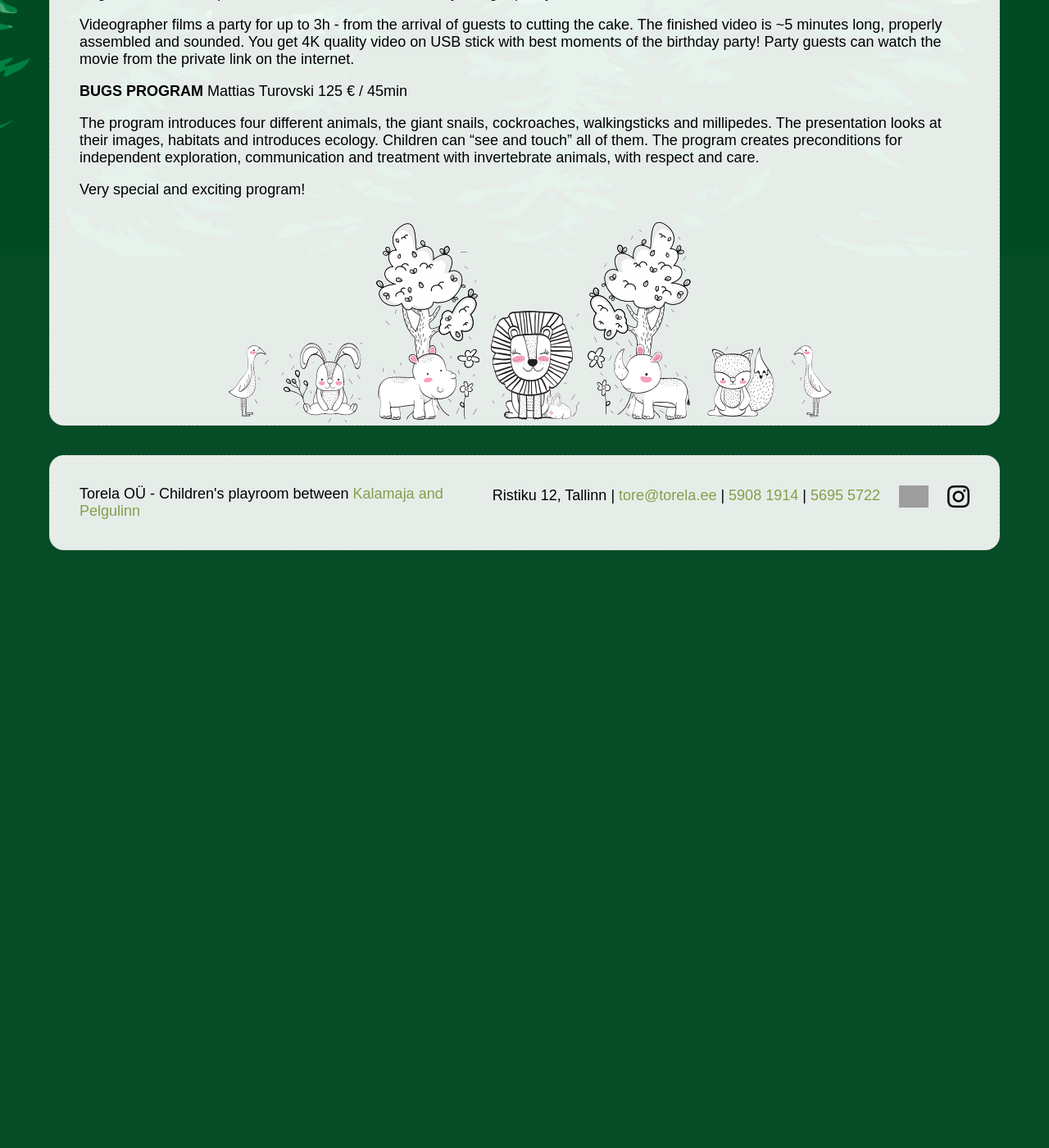
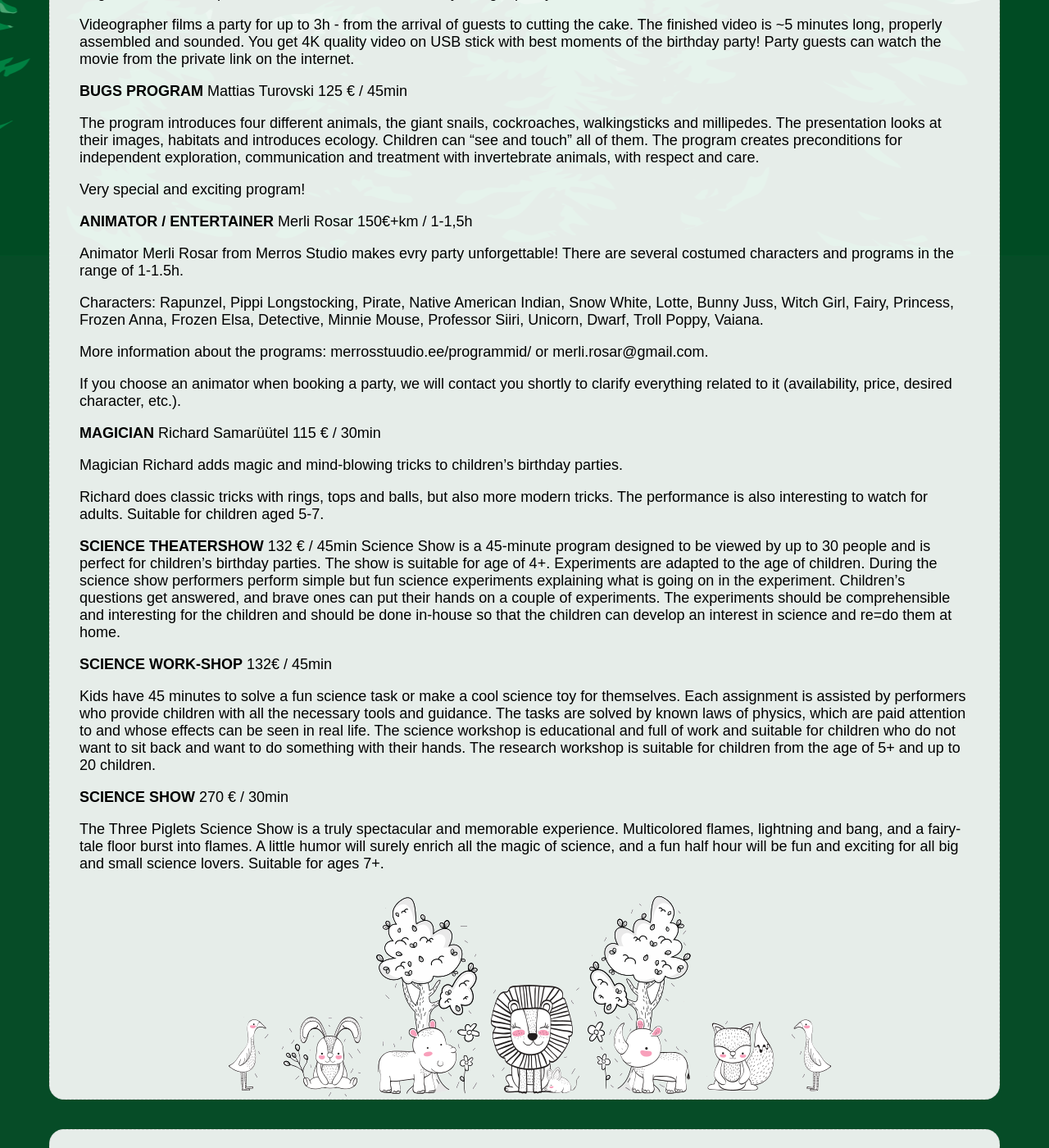
Before and after one commit to mypsik/torela, a Jekyll site: the page built from en/services/index.md, in a window 1280 px wide and 1400 px high, scrolled down 1153 px. Shown: the whole window at 82% size. Built offline with Jekyll 4.4.1, drawn with Linux system fonts in a browser that asks for light colours; before the commit the page ends 1878 px from its top, so only the background shows below that; grey boxes are pictures that could not be loaded.

Commit message:
new services added

```diff
--- a/en/services/index.md
+++ b/en/services/index.md
@@ -75,3 +75,41 @@ Mattias Turovski
 The program introduces four different animals, the giant snails, cockroaches, walkingsticks and millipedes. The presentation looks at their images, habitats and introduces ecology. Children can "see and touch" all of them. The program creates preconditions for independent exploration, communication and treatment with invertebrate animals, with respect and care.
 
 Very special and exciting program!
+
+
+**ANIMATOR / ENTERTAINER**
+Merli Rosar
+150€+km / 1-1,5h
+
+Animator Merli Rosar from Merros Studio makes evry party unforgettable! There are several costumed characters and programs in the range of 1-1.5h.
+
+Characters: Rapunzel, Pippi Longstocking, Pirate, Native American Indian, Snow White, Lotte, Bunny Juss, Witch Girl, Fairy, Princess, Frozen Anna, Frozen Elsa, Detective, Minnie Mouse, Professor Siiri, Unicorn, Dwarf, Troll Poppy, Vaiana.
+
+More information about the programs: merrosstuudio.ee/programmid/ or merli.rosar@gmail.com.
+
+If you choose an animator when booking a party, we will contact you shortly to clarify everything related to it (availability, price, desired character, etc.).
+
+**MAGICIAN**
+Richard Samarüütel
+115 € / 30min
+
+Magician Richard adds magic and mind-blowing tricks to children's birthday parties.
+
+Richard does classic tricks with rings, tops and balls, but also more modern tricks. The performance is also interesting to watch for adults. Suitable for children aged 5-7.
+
+
+**SCIENCE THEATERSHOW**
+132 € / 45min
+Science Show is a 45-minute program designed to be viewed by up to 30 people and is perfect for children's birthday parties.
+The show is suitable for age of 4+. Experiments are adapted to the age of children. During the science show performers perform simple but fun science experiments explaining what is going on in the experiment. Children's questions get answered, and brave ones can put their hands on a couple of experiments. The experiments should be comprehensible and interesting for the children and should be done in-house so that the children can develop an interest in science and re=do them at home.
+
+
+**SCIENCE WORK-SHOP**
+132€ / 45min
+
+Kids have 45 minutes to solve a fun science task or make a cool science toy for themselves. Each assignment is assisted by performers who provide children with all the necessary tools and guidance. The tasks are solved by known laws of physics, which are paid attention to and whose effects can be seen in real life. The science workshop is educational and full of work and suitable for children who do not want to sit back and want to do something with their hands. The research workshop is suitable for children from the age of 5+ and up to 20 children.
+
+**SCIENCE SHOW**
+270 € / 30min
+
+The Three Piglets Science Show is a truly spectacular and memorable experience. Multicolored flames, lightning and bang, and a fairy-tale floor burst into flames. A little humor will surely enrich all the magic of science, and a fun half hour will be fun and exciting for all big and small science lovers. Suitable for ages 7+.
```
